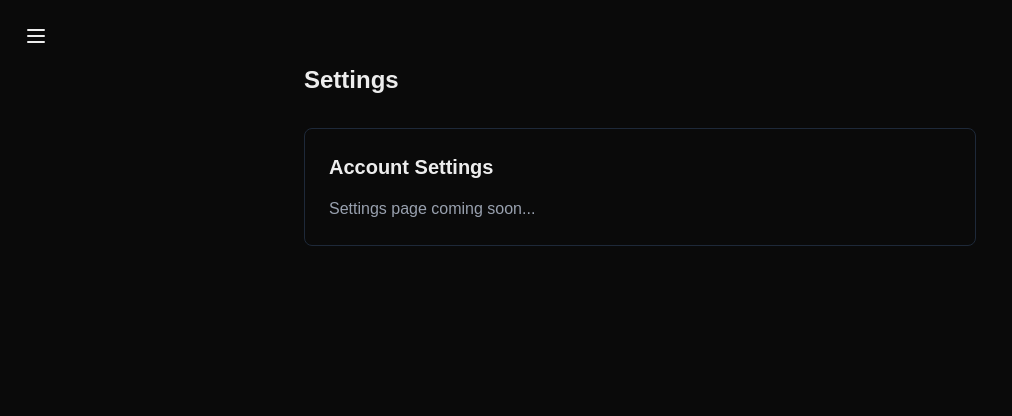
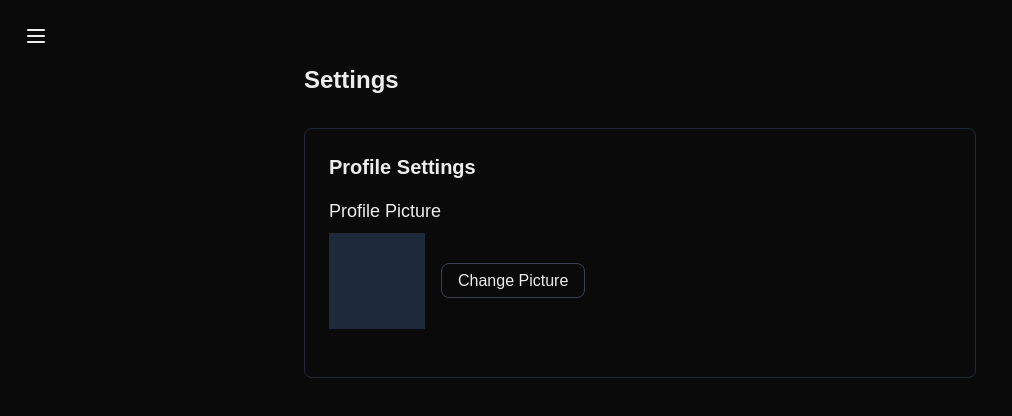
Before and after one commit to colincode0/out_than_in, a Next.js app in the folder feed/: page /settings in a window 1280 px wide. Shown: the top 416 px of the page, without its empty margins (0-1012 px from the left). Built offline with nearby package versions, Linux system fonts and the light colour scheme; no server answers; the database is empty; sample sign-in values are in the browser's storage.

Commit message:
profile picture

```diff
--- a/feed/app/api/upload/route.ts
+++ b/feed/app/api/upload/route.ts
@@ -27,18 +27,24 @@ export async function POST(request: Request) {
     const file = formData.get("file") as File;
     const caption = formData.get("caption") as string;
     const captureDate = formData.get("captureDate") as string;
+    const type = formData.get("type") as string;
 
     if (!file) {
       console.log("No file provided in request");
       return NextResponse.json({ error: "No file provided" }, { status: 400 });
     }
 
-    // Check file size (10MB limit)
-    const MAX_FILE_SIZE = 10 * 1024 * 1024; // 10MB in bytes
+    // Check file size (10MB limit for posts, 5MB for profile pictures)
+    const MAX_FILE_SIZE =
+      type === "profile" ? 5 * 1024 * 1024 : 10 * 1024 * 1024;
     if (file.size > MAX_FILE_SIZE) {
       console.log("File too large:", file.size);
       return NextResponse.json(
-        { error: "File size must be less than 10MB" },
+        {
+          error: `File size must be less than ${
+            type === "profile" ? "5MB" : "10MB"
+          }`,
+        },
         { status: 400 }
       );
     }
@@ -63,20 +69,32 @@ export async function POST(request: Request) {
       console.log("No EXIF data found or error reading EXIF:", exifError);
     }
 
-    // Process image to remove metadata and resize if needed
+    // Process image based on type
     let processedImageBuffer: Buffer;
     try {
       const image = sharp(buffer);
 
-      // Resize image to max 1200px on longest side while maintaining aspect ratio
+      if (type === "profile") {
+        // For profile pictures, create a square crop
+        processedImageBuffer = await image
+          .resize(400, 400, {
+            fit: "cover",
+            position: "center",
+          })
+          .webp({ quality: 85 })
+          .withMetadata()
+          .toBuffer();
+      } else {
+        // For post images, maintain aspect ratio
         processedImageBuffer = await image
           .resize(1200, 1200, {
             fit: "inside",
             withoutEnlargement: true,
           })
-        .webp({ quality: 85 }) // Convert to WebP with 85% quality
-        .withMetadata() // Keep orientation metadata
+          .webp({ quality: 85 })
+          .withMetadata()
           .toBuffer();
+      }
 
       console.log("Image processed successfully");
     } catch (sharpError) {
@@ -89,9 +107,10 @@ export async function POST(request: Request) {
 
     // Generate a unique filename and ID
     const timestamp = Date.now();
-    const id = `img_${timestamp}_${Math.random()
-      .toString(36)
-      .substring(2, 15)}`;
+    const id =
+      type === "profile"
+        ? `profile_${timestamp}_${Math.random().toString(36).substring(2, 15)}`
+        : `img_${timestamp}_${Math.random().toString(36).substring(2, 15)}`;
     const baseFilename = file.name.replace(/\.[^/.]+$/, ""); // Remove extension
     const filename = `${timestamp}-${baseFilename}.webp`; // Use .webp extension
     console.log("Generated filename:", filename);
@@ -114,7 +133,12 @@ export async function POST(request: Request) {
         throw new Error("User profile not found");
       }
 
-      // Create post metadata
+      if (type === "profile") {
+        // For profile pictures, just return the URL
+        return NextResponse.json({ url: blob.url });
+      }
+
+      // For post images, create post metadata
       const postDate = new Date().toISOString();
       const username = profile.username;
 
--- a/feed/app/api/user/route.ts
+++ b/feed/app/api/user/route.ts
@@ -143,11 +143,11 @@ export async function PATCH(request: Request) {
       return new NextResponse("Unauthorized", { status: 401 });
     }
 
-    const { bio, settings } = await request.json();
+    const { bio, settings, profilePicture } = await request.json();
     const email = session.user.email;
 
     // Update profile if provided
-    if (bio) {
+    if (bio || profilePicture) {
       const existingProfile = await kv.get<UserProfile>(
         `user:${email}:profile`
       );
@@ -161,6 +161,7 @@ export async function PATCH(request: Request) {
       const updatedProfile: UserProfile = {
         ...existingProfile,
         bio: bio || existingProfile.bio,
+        profilePicture: profilePicture || existingProfile.profilePicture,
       };
 
       // Update both email and username keys
--- a/feed/app/components/ProfileHeader.tsx
+++ b/feed/app/components/ProfileHeader.tsx
@@ -3,6 +3,7 @@
 import { useState } from "react";
 import { useSession } from "next-auth/react";
 import { UserProfile } from "@/app/types";
+import Image from "next/image";
 
 interface ProfileHeaderProps {
   profile: UserProfile;
@@ -100,10 +101,24 @@ export default function ProfileHeader({
       ) : (
         <div className="space-y-4">
           <div className="flex justify-between items-start">
-            <div>
-              <h1 className="text-2xl font-bold">@{profile.username}</h1>
-              <div className="mt-2 text-sm text-gray-400">
-                <span>{following} following</span>
+            <div className="flex gap-4">
+              <div className="relative w-16 h-16 bg-gray-800">
+                {profile.profilePicture ? (
+                  <Image
+                    src={profile.profilePicture}
+                    alt="Profile picture"
+                    fill
+                    className="object-cover"
+                  />
+                ) : (
+                  <div className="w-full h-full bg-gray-800" />
+                )}
+              </div>
+              <div>
+                <h1 className="text-2xl font-bold">@{profile.username}</h1>
+                <div className="mt-2 text-sm text-gray-400">
+                  <span>{following} following</span>
+                </div>
               </div>
             </div>
             <div className="flex gap-2">
@@ -124,28 +139,6 @@ export default function ProfileHeader({
                     : "Follow"}
                 </button>
               )}
-              {isOwnProfile && (
-                <button
-                  onClick={() => setIsEditing(true)}
-                  className="p-2 rounded-full hover:bg-gray-800 transition-colors"
-                  title="Edit profile"
-                >
-                  <svg
-                    xmlns="http://www.w3.org/2000/svg"
-                    className="h-5 w-5"
-                    fill="none"
-                    viewBox="0 0 24 24"
-                    stroke="currentColor"
-                  >
-                    <path
-                      strokeLinecap="round"
-                      strokeLinejoin="round"
-                      strokeWidth={2}
-                      d="M11 5H6a2 2 0 00-2 2v11a2 2 0 002 2h11a2 2 0 002-2v-5m-1.414-9.414a2 2 0 112.828 2.828L11.828 15H9v-2.828l8.586-8.586z"
-                    />
-                  </svg>
-                </button>
-              )}
             </div>
           </div>
           {profile.bio && (
--- a/feed/app/settings/page.tsx
+++ b/feed/app/settings/page.tsx
@@ -2,17 +2,112 @@
 
 import { useSession } from "next-auth/react";
 import { useRouter } from "next/navigation";
-import { useEffect } from "react";
+import { useEffect, useState, useRef } from "react";
+import Image from "next/image";
+import { UserProfile } from "@/app/types";
 
 export default function SettingsPage() {
   const { data: session, status } = useSession();
   const router = useRouter();
+  const [profile, setProfile] = useState<UserProfile | null>(null);
+  const [isUploading, setIsUploading] = useState(false);
+  const [error, setError] = useState<string | null>(null);
+  const fileInputRef = useRef<HTMLInputElement>(null);
 
   useEffect(() => {
     if (status === "unauthenticated") {
       router.push("/");
     }
   }, [status, router]);
+
+  useEffect(() => {
+    const fetchProfile = async () => {
+      if (session?.user?.email) {
+        try {
+          const response = await fetch(`/api/user?email=${session.user.email}`);
+          if (response.ok) {
+            const data = await response.json();
+            setProfile(data.profile);
+          }
+        } catch (error) {
+          console.error("Error fetching profile:", error);
+        }
+      }
+    };
+
+    fetchProfile();
+  }, [session]);
+
+  const handleFileSelect = async (e: React.ChangeEvent<HTMLInputElement>) => {
+    const file = e.target.files?.[0];
+    if (!file) return;
+
+    setError(null);
+
+    // Check if file is an image
+    if (!file.type.startsWith("image/")) {
+      setError("Please select an image file");
+      if (fileInputRef.current) {
+        fileInputRef.current.value = "";
+      }
+      return;
+    }
+
+    try {
+      setIsUploading(true);
+
+      // Upload the image
+      const formData = new FormData();
+      formData.append("file", file);
+      formData.append("type", "profile");
+
+      const response = await fetch("/api/upload", {
+        method: "POST",
+        body: formData,
+      });
+
+      if (!response.ok) {
+        throw new Error("Failed to upload profile picture");
+      }
+
+      const data = await response.json();
+
+      // Update profile with new picture URL
+      const updateResponse = await fetch("/api/user", {
+        method: "PATCH",
+        headers: {
+          "Content-Type": "application/json",
+        },
+        body: JSON.stringify({
+          profilePicture: data.url,
+        }),
+      });
+
+      if (!updateResponse.ok) {
+        throw new Error("Failed to update profile picture");
+      }
+
+      // Refresh profile data
+      const updatedResponse = await fetch(
+        `/api/user?email=${session?.user?.email}`
+      );
+      if (updatedResponse.ok) {
+        const profileData = await updatedResponse.json();
+        setProfile(profileData.profile);
+      }
+
+      if (fileInputRef.current) {
+        fileInputRef.current.value = "";
+      }
+    } catch (err) {
+      console.error("Error uploading profile picture:", err);
+      setError(
+        err instanceof Error ? err.message : "Failed to upload profile picture"
+      );
+    } finally {
+      setIsUploading(false);
+    }
+  };
 
   if (status === "loading") {
     return (
@@ -33,8 +128,48 @@ export default function SettingsPage() {
 
         <div className="space-y-6">
           <div className="bg-background border border-gray-800 rounded-lg p-6">
-            <h2 className="text-xl font-semibold mb-4">Account Settings</h2>
-            <p className="text-gray-400">Settings page coming soon...</p>
+            <h2 className="text-xl font-semibold mb-4">Profile Settings</h2>
+
+            {/* Profile Picture */}
+            <div className="mb-6">
+              <h3 className="text-lg font-medium mb-2">Profile Picture</h3>
+              <div className="flex items-center gap-4">
+                <div className="relative w-24 h-24 bg-gray-800">
+                  {profile?.profilePicture ? (
+                    <Image
+                      src={profile.profilePicture}
+                      alt="Profile picture"
+                      fill
+                      className="object-cover"
+                    />
+                  ) : (
+                    <div className="w-full h-full bg-gray-800" />
+                  )}
+                </div>
+                <div>
+                  <input
+                    ref={fileInputRef}
+                    type="file"
+                    accept="image/*"
+                    onChange={handleFileSelect}
+                    disabled={isUploading}
+                    className="hidden"
+                    id="profile-picture-upload"
+                  />
+                  <label
+                    htmlFor="profile-picture-upload"
+                    className={`cursor-pointer rounded-lg border border-gray-700 px-4 py-2 ${
+                      isUploading
+                        ? "bg-gray-700 cursor-not-allowed"
+                        : "hover:bg-gray-800"
+                    }`}
+                  >
+                    {isUploading ? "Uploading..." : "Change Picture"}
+                  </label>
+                </div>
+              </div>
+              {error && <p className="mt-2 text-red-500 text-sm">{error}</p>}
+            </div>
           </div>
         </div>
       </div>
--- a/feed/app/types.ts
+++ b/feed/app/types.ts
@@ -22,10 +22,11 @@ export interface TextPost extends BasePost {
 export type Post = ImagePost | TextPost;
 
 export interface UserProfile {
+  email: string;
   username: string;
-  email: string;
   displayName: string;
   bio?: string;
+  profilePicture?: string;
   createdAt: string;
 }
 
--- a/package.json
+++ b/package.json
@@ -1,5 +1,6 @@
 {
   "dependencies": {
-    "@vercel/kv": "^3.0.0"
+    "@vercel/kv": "^3.0.0",
+    "react-image-crop": "^11.0.10"
   }
 }
```
Also changed, not shown: feed/app/[username]/feed/page.tsx (+37 -1 lines), 1 other file (tests, documents, lock files or other folders). Lines whose indentation alone changed are shown as unchanged.
